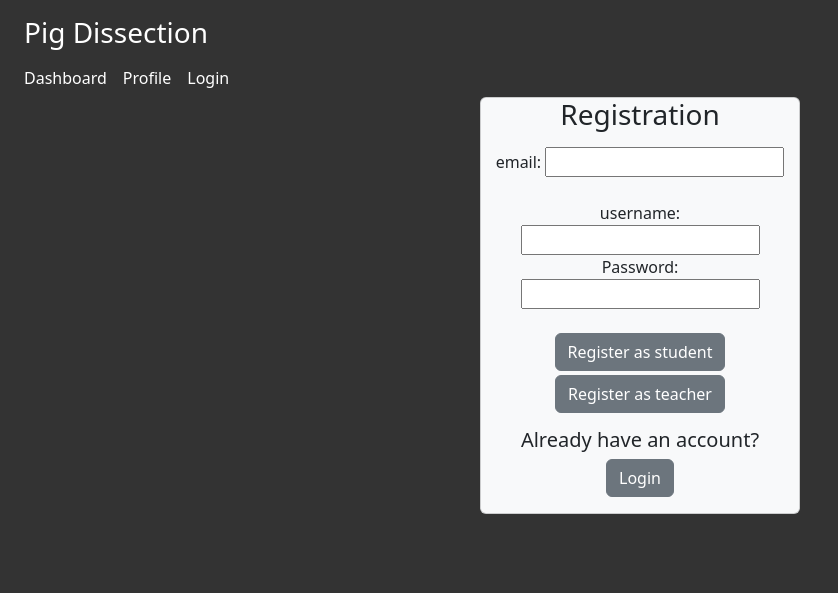
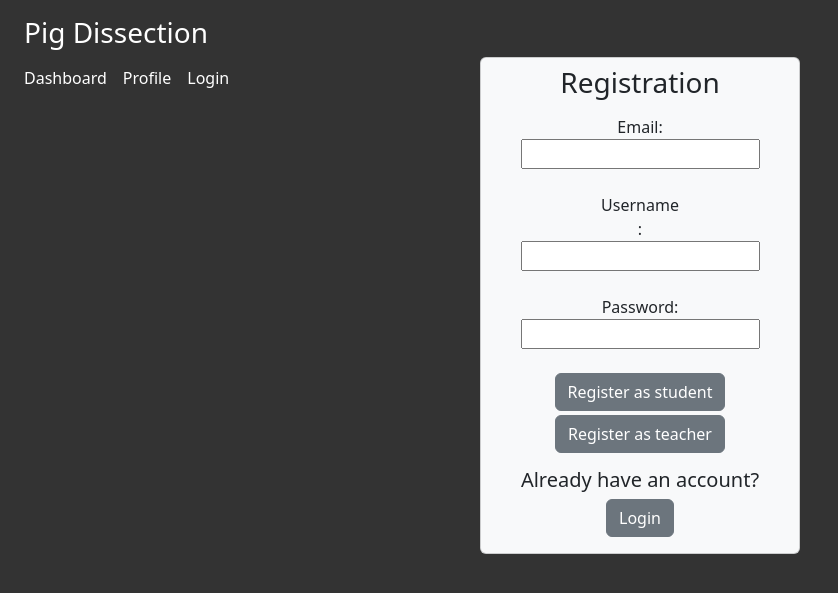
Before and after one commit to magicman8106/VR_Group_Project, a Flask app: page /register in a window 1280 px wide. Shown: the top 593 px of the page, without its empty margins (0-838 px from the left). Run offline with Flask 3, Linux system fonts and the light colour scheme.

Commit message:
added info page and styled it

```diff
--- a/web/app.py
+++ b/web/app.py
@@ -46,6 +46,10 @@
 @app.route('/register')
 def register():
     return render_template('register.html')
+
+@app.route('/information')
+def information():
+    return render_template('information.html')
 @app.route('/dashboard')
 def dashboard():
     if 'role' not in session:
--- a/web/templates/landing_page.html
+++ b/web/templates/landing_page.html
@@ -14,11 +14,11 @@
         <p class="lead">Pig Dissection is VR learning experiance made for students, teachers or anyone looking for an immersive experiance</br>to learn  about pig anatomy and physiology.</p>
         <p class="lead">The VR experiance can be played for fun or as tracked assignment for teachers to share with their students.</p>
         <p class="lead">
-            <a href="" class="btn btn-lg btn-secondary">Learn more</a>
+            <a href="/information" class="btn btn-lg btn-secondary">Learn more</a>
         </p>
         <p class="lead">Ready to get started?</p>
-        <p class="lead" class="btn btn-lg btn-secondary"><a href="" class="btn btn-lg btn-secondary">Create an Account</a></p>
-        <p class="lead" class="btn btn-lg btn-secondary"><a href="" class="btn btn-lg btn-secondary">Play for fun</a></p>
+        <p class="lead" class="btn btn-lg btn-secondary"><a href="/register" class="btn btn-lg btn-secondary">Create an Account</a></p>
+        <p class="lead" class="btn btn-lg btn-secondary"><a href="/information" class="btn btn-lg btn-secondary">Play for fun</a></p>
     </main>
 </body>
 </html>
--- a/web/templates/register.html
+++ b/web/templates/register.html
@@ -13,15 +13,16 @@
                 <p style="color: red;">{{ error }}</p>
             {% endif %}
             <form action="/login" method="post" class="form-signin">
-                <h1 class="h3 mb-3 font-weight-normal">Registration</h1>
+                <h1 class="h3 mb-3 font-weight-normal m-2">Registration</h1>
+                <div class="r-flex justify-content-center text-center">
+                    <label for="email" class="sr-only" style="width: 5rem;" >Email:</label>
+                    <input type="text" id="email" name="email" required><br><br>
+                </div>
 
-                <label for="email" class="sr-only">email:</label>
-                <input type="text" id="email" name="email" required><br><br>
+                <label for="username" class="sr-only" style="width: 5rem;" >Username:</label>
+                <input type="text" id="username" name="username" required><br><br>
 
-                <label for="username" class="sr-only">username:</label>
-                <input type="text" id="username" name="username" required>
-
-                <label for="password" class="sr-only">Password:</label>
+                <label for="password" class="sr-only" style="width: 5rem;" >Password:</label>
                 <input type="password" id="password" name="password" required><br><br>
 
                 <button type="submit" class="btn btn-md btn-secondary btn-block mb-1">Register as student</button>
```
Also changed, not shown: web/templates/information.html (added, +16 -0 lines).
